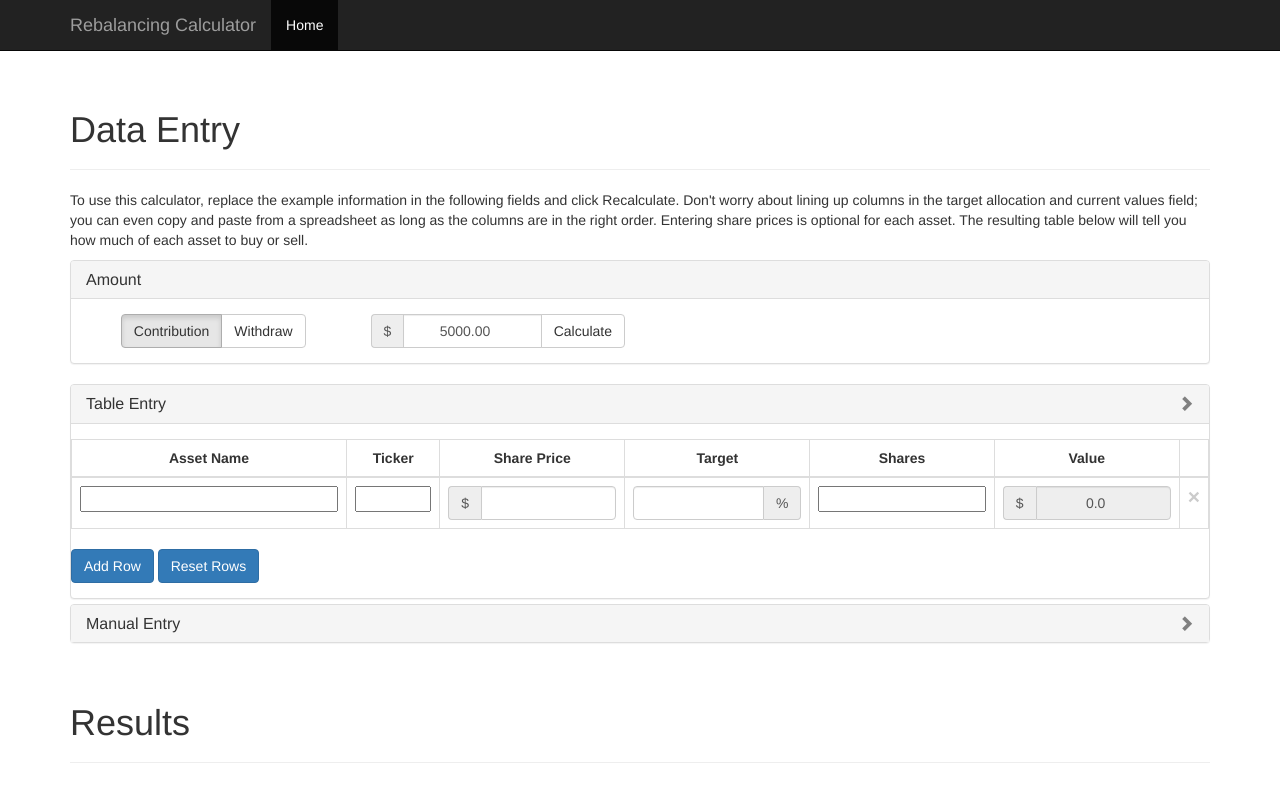
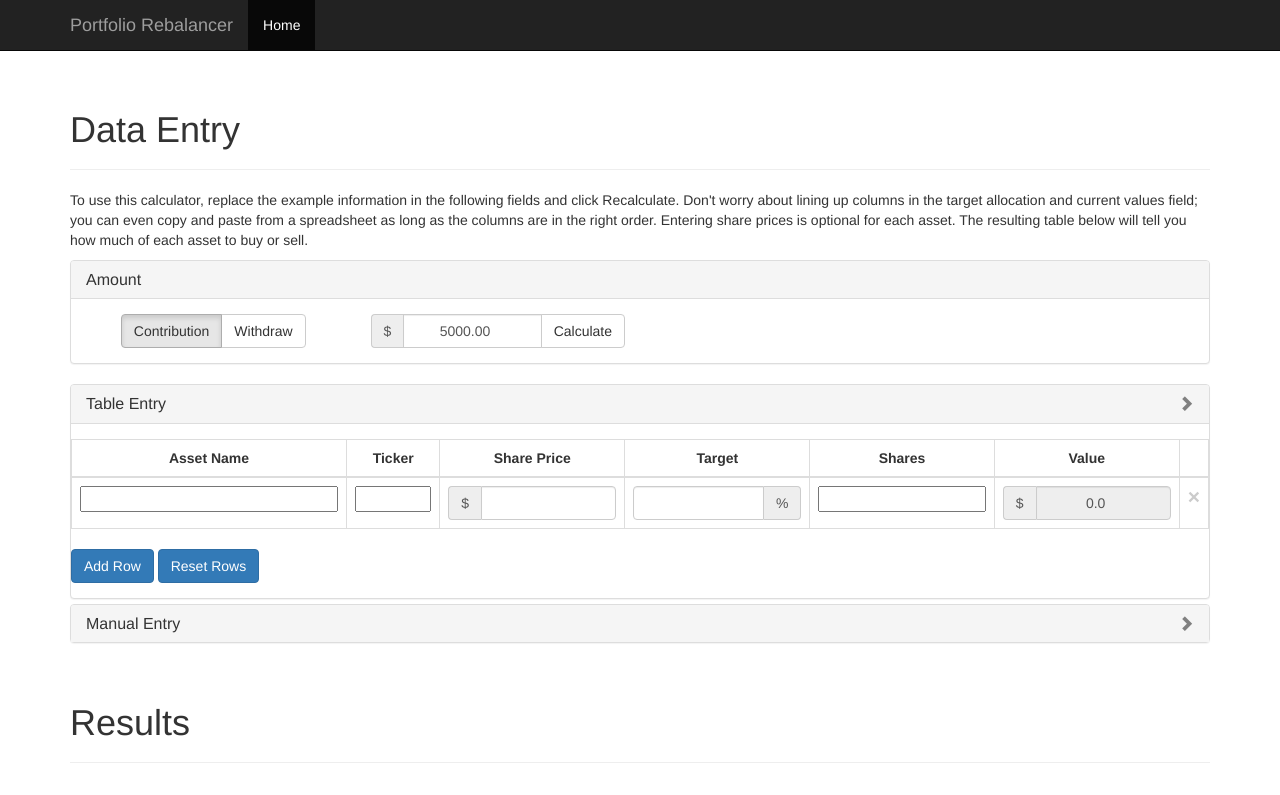
Before and after one commit to EDawg878/Portfolio-Rebalancer, a plain HTML site: page index.html in a window 1280 px wide. Shown: the top 795 px of the page. Drawn offline with nearby package versions, Linux system fonts and the light colour scheme.

Commit message:
Update titles

```diff
--- a/index.html
+++ b/index.html
@@ -7,7 +7,7 @@
     <meta name="description" content="">
     <meta name="author" content="Eric Aguilera">
     <link rel="shortcut icon" href="">
-    <title>Title</title>
+    <title>Portfolio Rebalancer</title>
     <link rel="stylesheet" href="styles.css" type="text/css" />
     <link href="//maxcdn.bootstrapcdn.com/bootstrap/3.2.0/css/bootstrap.min.css" rel="stylesheet">
 </head>
@@ -22,7 +22,7 @@
                 <span class="icon-bar"></span>
                 <span class="icon-bar"></span>
             </button>
-            <a class="navbar-brand" href="#">Rebalancing Calculator</a>
+            <a class="navbar-brand" href="#">Portfolio Rebalancer</a>
         </div>
         <div class="navbar-collapse collapse">
             <ul class="nav navbar-nav">
```
